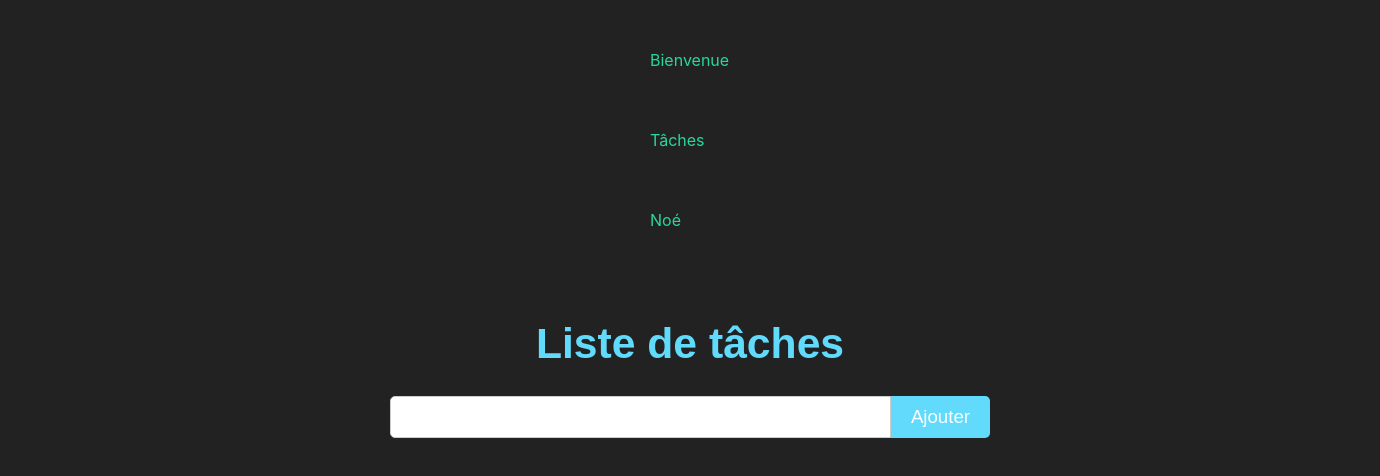
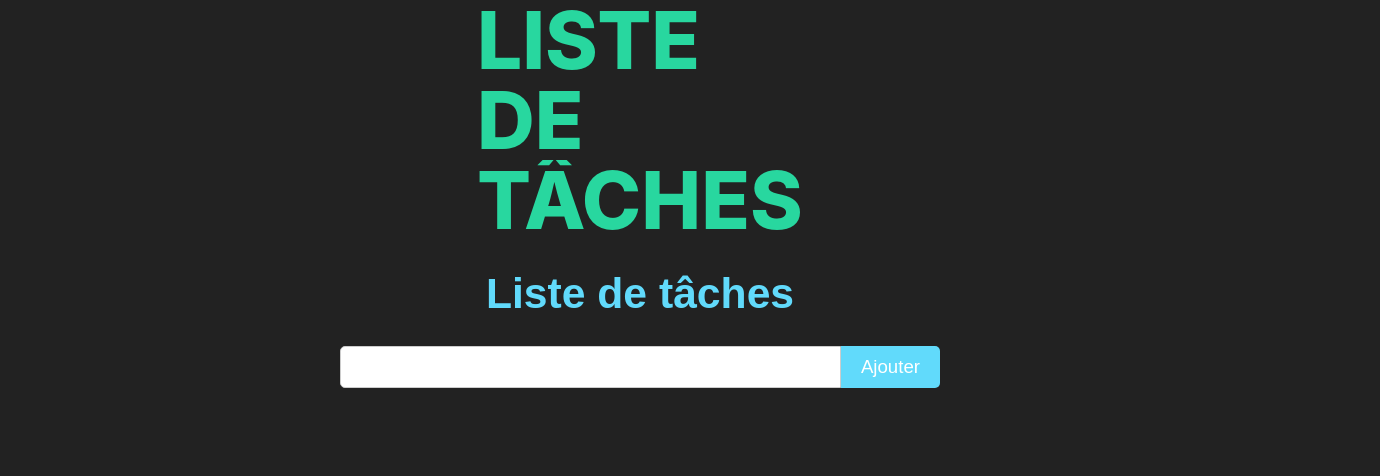
Before and after one commit to NoeBerdoz/react-todolist-pwa, a React (Create React App) app: page / in a window 1280 px wide. Shown: the top 476 px of the page, 1380 px wide, since content can reach past the window. Built offline with nearby package versions, Linux system fonts and the light colour scheme; a web font is replaced by a local one.

Commit message:
First animation title

```diff
--- a/src/App.css
+++ b/src/App.css
@@ -37,6 +37,23 @@
   }
 }
 
+body {
+  width: 100%;
+  height: 100%;
+  margin: 0;
+  padding: 0;
+  font-family: -apple-system, BlinkMacSystemFont, avenir next, avenir, helvetica neue, helvetica, ubuntu, roboto, noto,
+  segoe ui, arial, sans-serif;
+  background: transparent;
+  -webkit-touch-callout: none;
+  -webkit-user-select: none;
+  -khtml-user-select: none;
+  -moz-user-select: none;
+  -ms-user-select: none;
+  user-select: none;
+  cursor: default;
+}
+
 .transitions-item {
   overflow: hidden;
   width: 100%;
@@ -51,4 +68,5 @@
   white-space: nowrap;
   cursor: pointer;
   line-height: 80px;
+  text-align: center;
 }
--- a/src/App.js
+++ b/src/App.js
@@ -17,7 +17,7 @@ function App() {
 
     const ref = useRef([])
     const [items, set] = useState([])
-    const transition = useTransition(items, null, {
+    const transitions = useTransition(items, null, {
         from: { opacity: 0, height: 0, innerHeight: 0, transform: 'perspective(600px) rotateX(0deg)', color: '#8fa5b6' },
         enter: [
             { opacity: 1, height: 80, innerHeight: 80 },
@@ -32,17 +32,18 @@ function App() {
         ref.current.map(clearTimeout)
         ref.current = []
         set([])
-        ref.current.push(setTimeout(() => set(['Bienvenue', 'Tâches', 'Noé']), 2000))
-        ref.current.push(setTimeout(() => set(['Bienvenue', 'Noé']), 5000))
-        ref.current.push(setTimeout(() => set(['Bienvenue', 'Sur votre liste', 'Noé']), 8000))
+        ref.current.push(setTimeout(() => set(['Liste', 'de', 'tâches']), 2000))
+        ref.current.push(setTimeout(() => set(['Liste', 'tâches']), 5000))
+        ref.current.push(setTimeout(() => set(['Liste', 'de mes', 'tâches']), 8000))
     }, [])
 
     useEffect(() => void reset(), [])
 
   return (
       <div className="container">
-        <div>{transition.map(({ item, props: { innerHeight, ...rest }, key }) => (
-            <animated.div clasName="transition-item" key={key} style={rest} onClick={reset}>
+        <div>
+            {transitions.map(({ item, props: { innerHeight, ...rest }, key }) => (
+            <animated.div className="transitions-item" key={key} style={rest} onClick={reset}>
                 <animated.div style={{ overflow: 'hidden', height: innerHeight }}>{item}</animated.div>
             </animated.div>
               ))}
--- a/src/components/Task.js
+++ b/src/components/Task.js
@@ -9,11 +9,10 @@ export default function Task(taskProps) {
 
     const checkTask = e => setStatusTask(taskProps.id, e.target.checked)
 
-
     return(
         <tr>
             <td>
-                <input type="checkbox" onChange={checkTask}/>
+                <input type="checkbox" onChange={checkTask} checked={taskProps.complete}/>
             </td>
             <td>
                 <span className={ taskProps.complete ? 'task-done' : ''}>{ taskProps.task }</span>
--- a/src/css/TaskList.css
+++ b/src/css/TaskList.css
@@ -67,3 +67,32 @@ td:nth-child(2) {
 tr:nth-child(even) {
     background-color: black;
 }
+
+.transitions-item {
+    overflow: hidden;
+    width: 100%;
+    color: white;
+    display: flex;
+    justify-content: flex-start;
+    align-items: center;
+    font-size: 5em;
+    font-weight: 800;
+    text-transform: uppercase;
+    will-change: transform, opacity, height;
+    white-space: nowrap;
+    cursor: pointer;
+    line-height: 80px;
+    text-align: center !important;
+}
+
+#container {
+    overflow: hidden;
+    margin: 0;
+    padding: 0;
+    position: relative;
+    width: 100%;
+    height: 100%;
+    display: flex;
+    justify-content: center;
+    align-items: center;
+}
```
Also changed, not shown: 1 other file (tests, documents, lock files or other folders).
